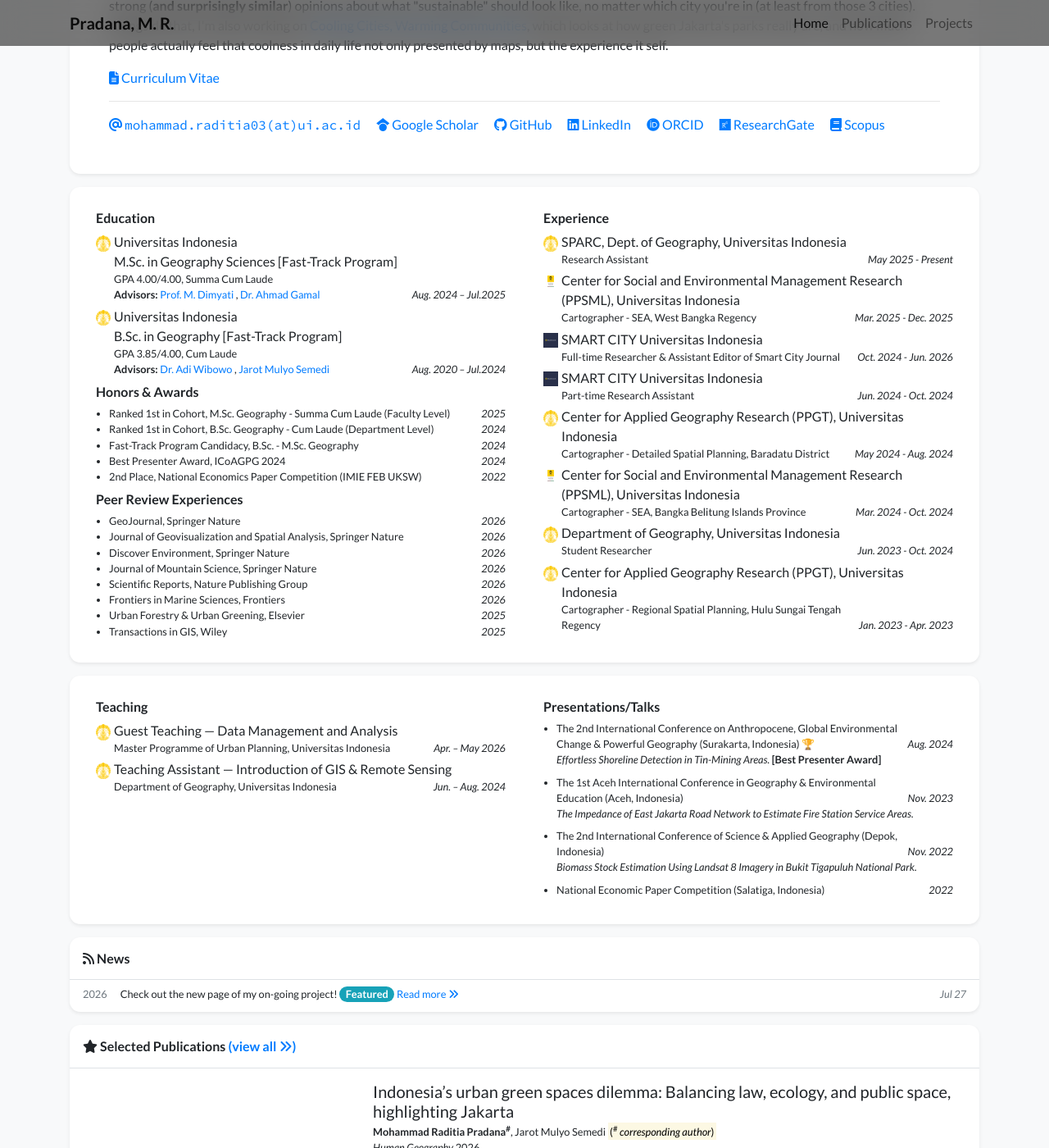
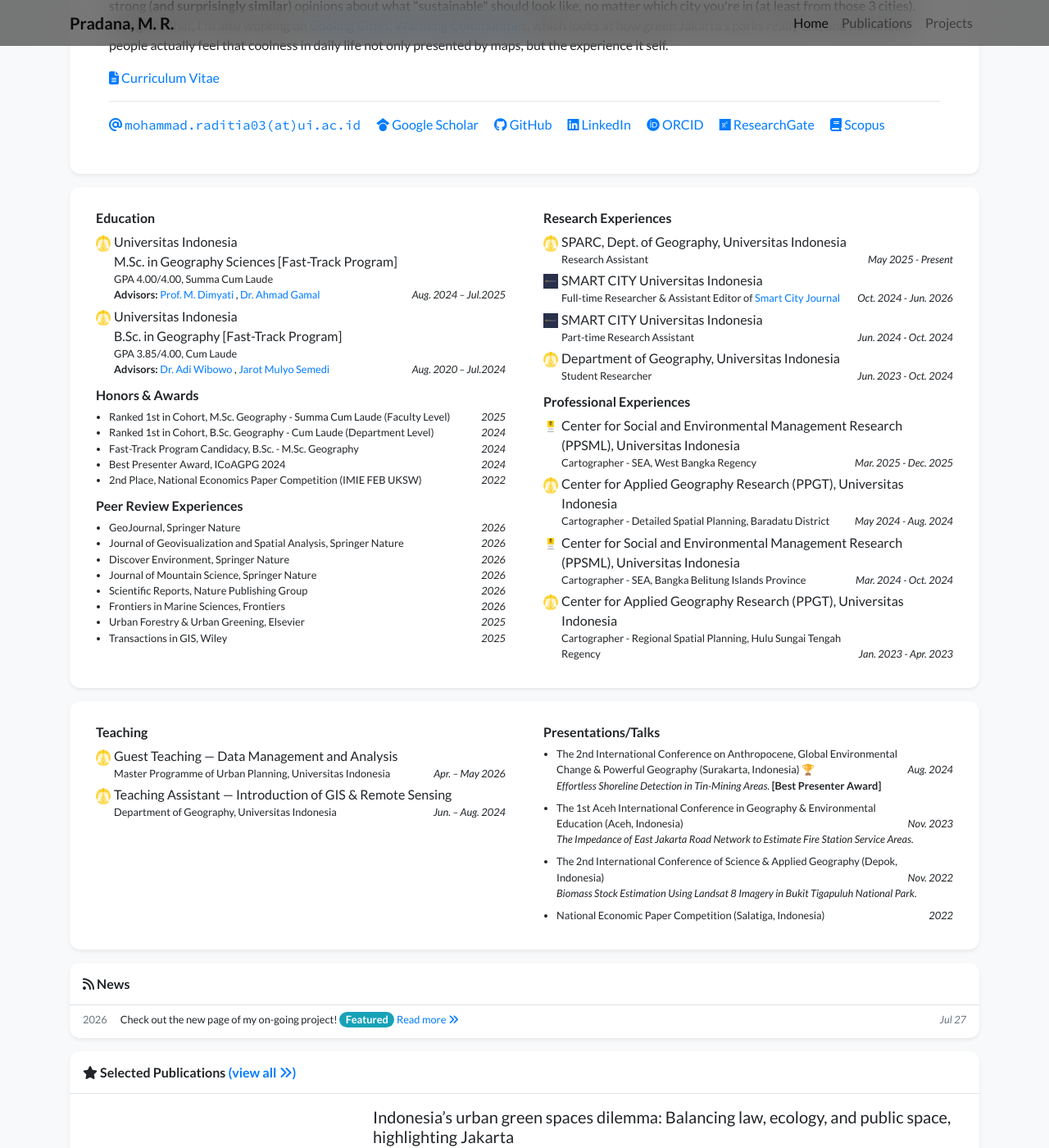
Before and after one commit to AditPradana36/aditpradana36.github.io, a Jekyll site: the page built from index.html, in a window 1280 px wide and 1400 px high, scrolled down 501 px. Shown: the whole window at 82% size. Built offline with Jekyll 4.4.1, drawn with Linux system fonts in a browser that asks for light colours; nearby versions of some CDN libraries; a style sheet for code colours, icons or effects is not loaded.

Commit message:
Columns adjustment

```diff
--- a/_includes/widgets/experience_card.html
+++ b/_includes/widgets/experience_card.html
@@ -2,10 +2,13 @@
     <div class="col">
         <div class="card border-0 shadow-sm bg-white">
             <div class="card-body p-4">
-                <div class="row" data-masonry='{"percentPosition": true }'>
-                    {% if site.data.profile.education %}
-                    <div class="col-lg-6">
-                        <div class="mx-2 my-1">
+                <div class="row profile-grid">
+
+                    <!-- LEFT COLUMN (desktop): Education, Honors & Awards, Peer Review -->
+                    <div class="col-lg-6 profile-col profile-col-left">
+
+                        {% if site.data.profile.education %}
+                        <div class="mx-2 my-1 profile-section order-education">
                             <h6>Education</h6>
                             <ul class="list-unstyled mb-1">
                                 {% for item in site.data.profile.education %}
@@ -36,15 +39,51 @@
                                 {% endfor %}
                             </ul>
                         </div>
+                        {% endif %}
+
+                        {% if site.data.profile.awards %}
+                        <div class="mx-2 my-1 profile-section order-awards">
+                            <h6>Honors & Awards</h6>
+                            <ul class="list small pl-3 mb-1">
+                                {% for item in site.data.profile.awards %}
+                                <li>
+                                    <div class="d-flex">
+                                        <div>{{ item.name }}</div>
+                                        <div class="ml-auto mt-auto no-break"><em>{{ item.date }}</em></div>
+                                    </div>
+                                </li>
+                                {% endfor %}
+                            </ul>
+                        </div>
+                        {% endif %}
+
+                        {% if site.data.profile.peerreview %}
+                        <div class="mx-2 my-1 profile-section order-peerreview">
+                            <h6>Peer Review Experiences</h6>
+                            <ul class="list small pl-3 mb-1">
+                                {% for item in site.data.profile.peerreview %}
+                                <li>
+                                    <div class="d-flex">
+                                        <div>{{ item.name }}</div>
+                                        <div class="ml-auto mt-auto no-break"><em>{{ item.date }}</em></div>
+                                    </div>
+                                </li>
+                                {% endfor %}
+                            </ul>
+                        </div>
+                        {% endif %}
+
                     </div>
-                    {% endif %}
+                    <!-- END LEFT COLUMN -->
 
-                    {% if site.data.profile.experience %}
-                    <div class="col-lg-6">
-                        <div class="mx-2 my-1">
-                            <h6>Experience</h6>
+                    <!-- RIGHT COLUMN (desktop): Research Experiences, Professional Experiences -->
+                    <div class="col-lg-6 profile-col profile-col-right">
+
+                        {% if site.data.profile.researchexperience %}
+                        <div class="mx-2 my-1 profile-section order-research">
+                            <h6>Research Experiences</h6>
                             <ul class="list-unstyled mb-1">
-                                {% for item in site.data.profile.experience %}
+                                {% for item in site.data.profile.researchexperience %}
                                 <li class="media mb-1">
                                     <img src="{{ item.logo | relative_url }}" alt="{{ item.name }}" style="width: 18px;" class="mr-1 mt-1">
                                     <div class="media-body">
@@ -59,47 +98,33 @@
                                 {% endfor %}
                             </ul>
                         </div>
-                    </div>
-                    {% endif %}
+                        {% endif %}
 
-                    {% if site.data.profile.awards %}
-                    <div class="col-lg-6">
-                        <div class="mx-2 my-1">
-                            <h6>Honors & Awards</h6>
-                            <ul class="list small pl-3 mb-1">
-                                {% for item in site.data.profile.awards %}
-                                <li>
-                                    <div class="d-flex">
+                        {% if site.data.profile.professionalexperience %}
+                        <div class="mx-2 my-1 profile-section order-professional">
+                            <h6>Professional Experiences</h6>
+                            <ul class="list-unstyled mb-1">
+                                {% for item in site.data.profile.professionalexperience %}
+                                <li class="media mb-1">
+                                    <img src="{{ item.logo | relative_url }}" alt="{{ item.name }}" style="width: 18px;" class="mr-1 mt-1">
+                                    <div class="media-body">
                                         <div>{{ item.name }}</div>
-                                        <div class="ml-auto mt-auto no-break"><em>{{ item.date }}</em></div>
+                                        <div class="small">{{ item.dept }}</div>
+                                        <div class="small d-flex">
+                                            <div>{{ item.position }}</div>
+                                            <div class="mt-auto ml-auto no-break"><em>{{ item.date }}</em></div>
+                                        </div>
                                     </div>
                                 </li>
                                 {% endfor %}
                             </ul>
                         </div>
+                        {% endif %}
+
                     </div>
-                    {% endif %}
-
-                    {% if site.data.profile.peerreview %}
-                    <div class="col-lg-6">
-                        <div class="mx-2 my-1">
-                            <h6>Peer Review Experiences</h6>
-                            <ul class="list small pl-3 mb-1">
-                                {% for item in site.data.profile.peerreview %}
-                                <li>
-                                    <div class="d-flex">
-                                        <div>{{ item.name }}</div>
-                                        <div class="ml-auto mt-auto no-break"><em>{{ item.date }}</em></div>
-                                    </div>
-                                </li>
-                                {% endfor %}
-                            </ul>
-                        </div>
-                    </div>
-                    {% endif %}
+                    <!-- END RIGHT COLUMN -->
 
                 </div>
-
             </div>
         </div>
     </div>
--- a/assets/css/global.css
+++ b/assets/css/global.css
@@ -102,3 +102,37 @@ div.lazy {
 .email-text {
     font-family: Source Code Pro, monospace;
 }
+
+.profile-grid {
+    display: flex;
+    flex-wrap: wrap;
+}
+
+/* Desktop: two solid columns side by side, natural order within each */
+@media (min-width: 992px) {
+    .profile-col-left,
+    .profile-col-right {
+        display: flex;
+        flex-direction: column;
+    }
+}
+
+/* Mobile: break the column wrappers into a single flex context
+   so individual sections can be reordered freely, interleaved
+   across what were the left/right columns on desktop */
+@media (max-width: 991.98px) {
+    .profile-grid {
+        display: flex;
+        flex-direction: column;
+    }
+    .profile-col-left,
+    .profile-col-right {
+        display: contents; /* unwraps the column div, exposing children directly to .profile-grid's flex context */
+    }
+
+    .order-education     { order: 1; }
+    .order-research        { order: 2; }
+    .order-professional   { order: 3; }
+    .order-awards         { order: 4; }
+    .order-peerreview      { order: 5; }
+}
```
Also changed, not shown: _data/profile.yml (+13 -10 lines).
